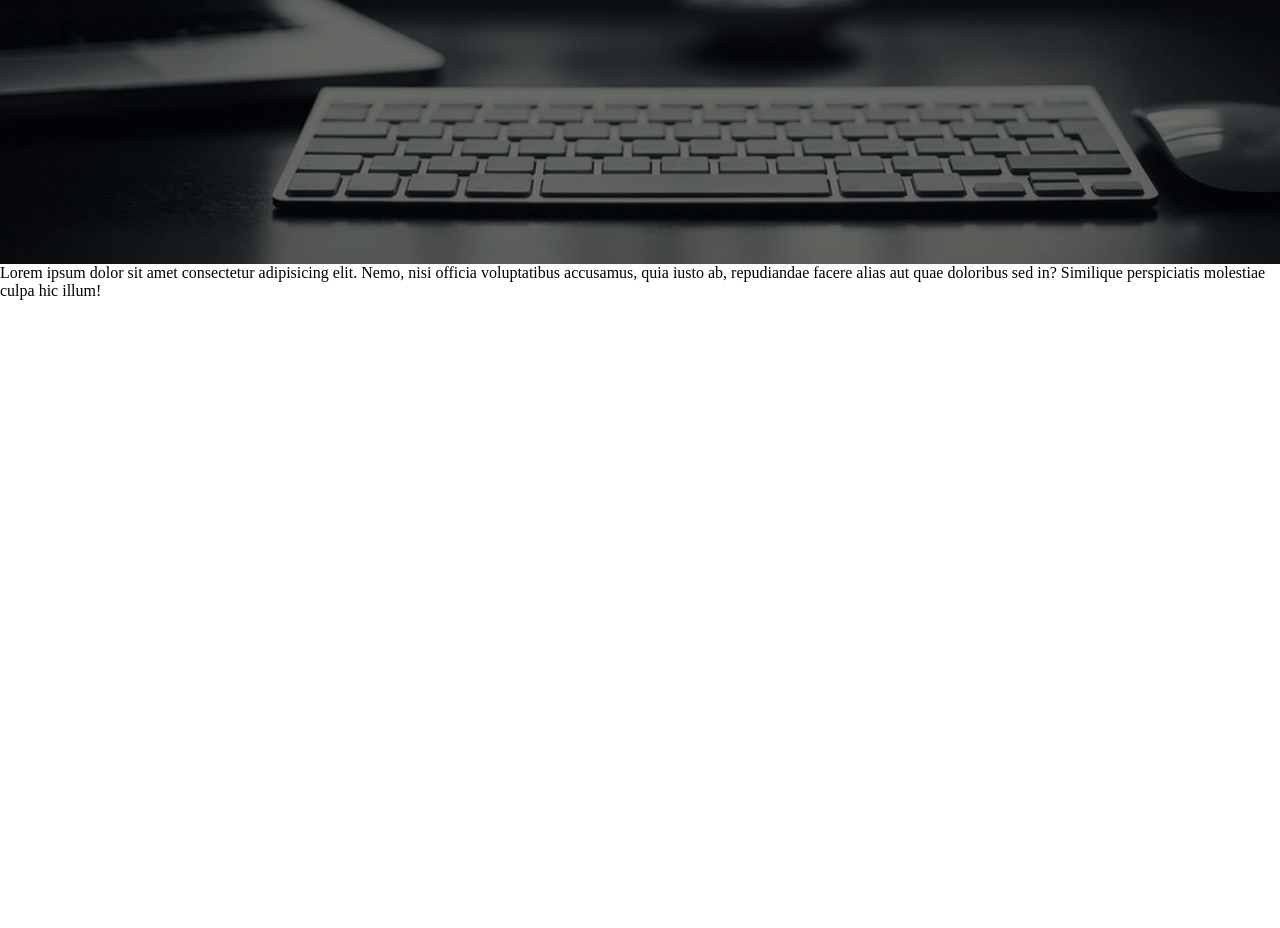
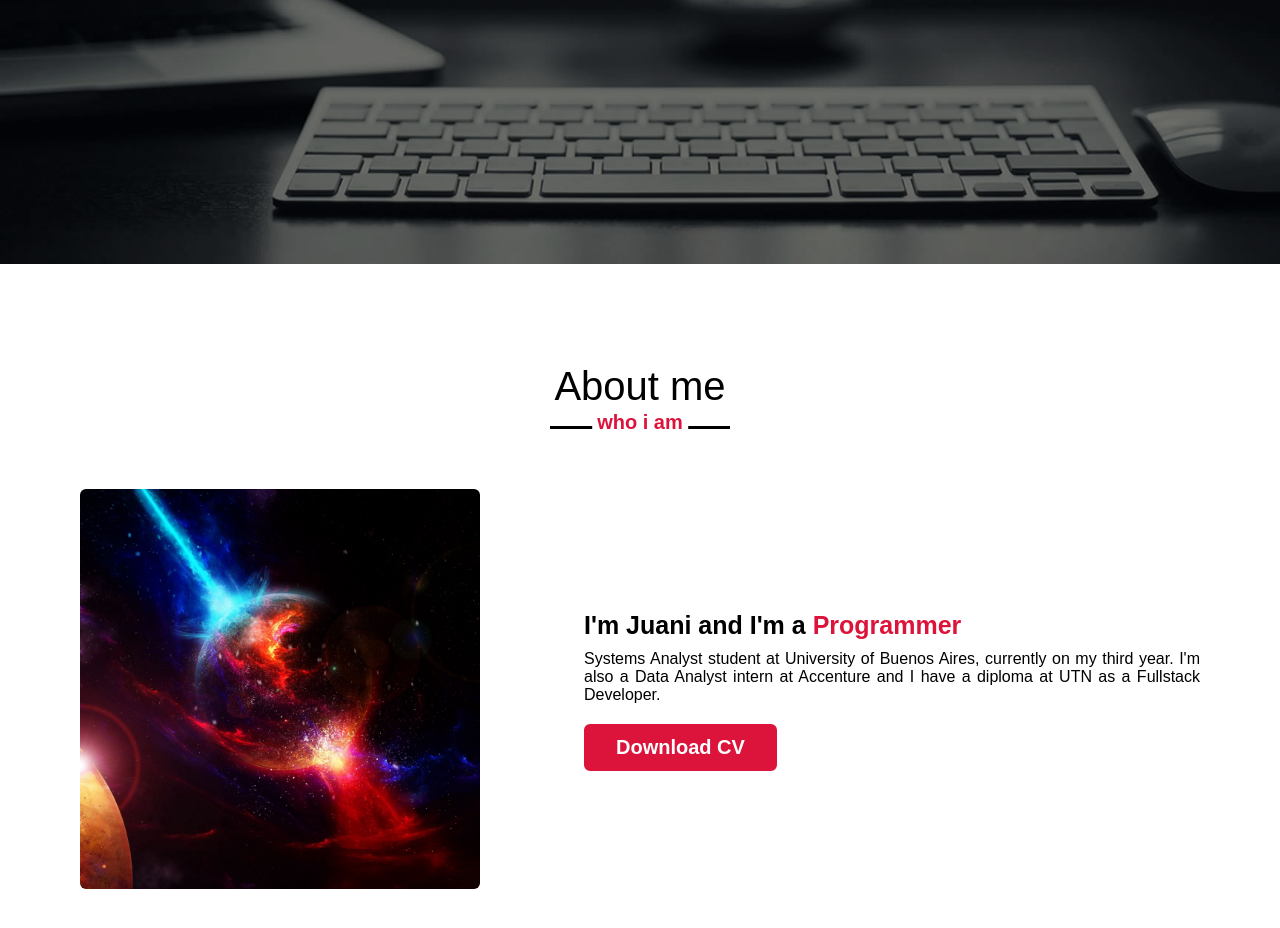
Before and after one commit to juanicolombo97/PortfolioWeb, a plain HTML site: page index.html in a window 1280 px wide. Shown: the part 536-1464 px from the top of the page. Before the commit the page ends 836 px from the top, so only its background shows below. Drawn offline with nearby package versions, Linux system fonts and the light colour scheme.

Commit message:
About seccion terminada

```diff
--- a/css/index.css
+++ b/css/index.css
@@ -11,6 +11,7 @@
     font-family: 'Ubuntu', sans-serif;
     padding: 30px 0;
     transition: all 0.3s ease;
+    z-index: 999;
 }
 .navbar.sticky{
     padding: 15px 0;
@@ -107,9 +108,16 @@
     color: crimson;
     background: none;
 }
-@media (max-width: 1104px) {
+@media (max-width: 1300px) {
     .home .max-width{
         margin-left: 0px;
+    }
+}
+
+@media (max-width: 1104px) {
+    .about .about-content .left img{
+        height: 350px;
+        width: 350px;
     }
 }
 @media(max-width:991) {
@@ -185,4 +193,100 @@
         font-size: 23px;
         padding: 10px;
     }
+    .about .about-content .column{
+        width: 100%;
+    }
+    .max-width{
+        max-width: 800px;
+    }
+    .about .about-content .left{
+        display: flex;
+        justify-content: center;
+        margin: 0 auto 60px;
+    }
+    .about .about-content .right{
+        flex: 100%;
+    }
 }
+section{
+    padding: 100px 0;
+}
+
+.about{
+    font-family: 'Poppins', sans-serif;
+}
+.about .title{
+    font-family: 'Ubuntu', sans-serif;
+    text-align: center;
+    font-size: 40px;
+    font-weight: 500;
+    margin-bottom: 60px;
+    padding-bottom: 20px;
+    position: relative;
+}
+.about .about-content .left img{
+    height: 400px;
+    width: 400px;
+    object-fit:  cover;
+    border-radius: 6px ;
+}
+.about .title::before{
+    content: "";
+    position: absolute;
+    width: 180px;
+    height: 3px;
+    background: black;
+    bottom: 0px;
+    left: 50%;
+    transform: translateX(-50%);
+}
+.about .title::after{
+    content: "who i am";
+    font-weight: 600;
+    font-size: 20px;
+    color: crimson;
+    position: absolute;
+    padding: 5px;
+    background: white;
+    bottom: -10px;
+    left: 50%;
+    transform: translateX(-50%);
+}
+.about .about-content {
+    display: flex;
+    align-items: center;
+    justify-content: space-between;
+    flex-wrap: wrap;
+}
+.about .about-content .right{
+    width: 55%;
+}
+.about .about-content .right .text{
+    font-size: 25px;
+    font-weight: 600;
+    margin-bottom: 10px;
+}
+.about .about-content .right .text span{
+    color: crimson;
+}
+
+.about .about-content .right p{
+    text-align: justify;
+}
+.about .about-content .right a{
+    display: inline-block;
+    background: crimson;
+    color: white;
+    font-weight: 600;
+    font-size: 20px;
+    padding: 10px 30px;
+    margin-top: 20px;
+    border-radius: 6px;
+    border: 2px solid crimson;
+    transition: all 0.3s ease;
+}
+
+.about .about-content .right a:hover{
+    color: crimson;
+    background: none;
+}
--- a/index.html
+++ b/index.html
@@ -34,7 +34,21 @@
             </div>
         </div>
     </section>
-    <p>Lorem ipsum dolor sit amet consectetur adipisicing elit. Nemo, nisi officia voluptatibus accusamus, quia iusto ab, repudiandae facere alias aut quae doloribus sed in? Similique perspiciatis molestiae culpa hic illum!</p>
+    <section class="about" id="about">
+        <div class="max-width">
+            <h2 class="title">About me</h2>
+            <div class="about-content">
+                <div class="column left">
+                    <img src="/img/about-img.jpg" alt="personal-pic">
+                </div>
+                <div class="column right">
+                    <div class="text">I'm Juani and I'm a <span>Programmer</span></div>
+                    <p>Systems Analyst student at University of Buenos Aires, currently on my third year. I'm also a Data Analyst intern at Accenture and I have a diploma at UTN as a Fullstack Developer.</p>
+                    <a href="#">Download CV</a>
+                </div>
+            </div>
+        </div>
+    </section>
     <script src="script.js"></script>
 </body>
 </html>
```
Also changed, not shown: img/about-img.jpg (added).
